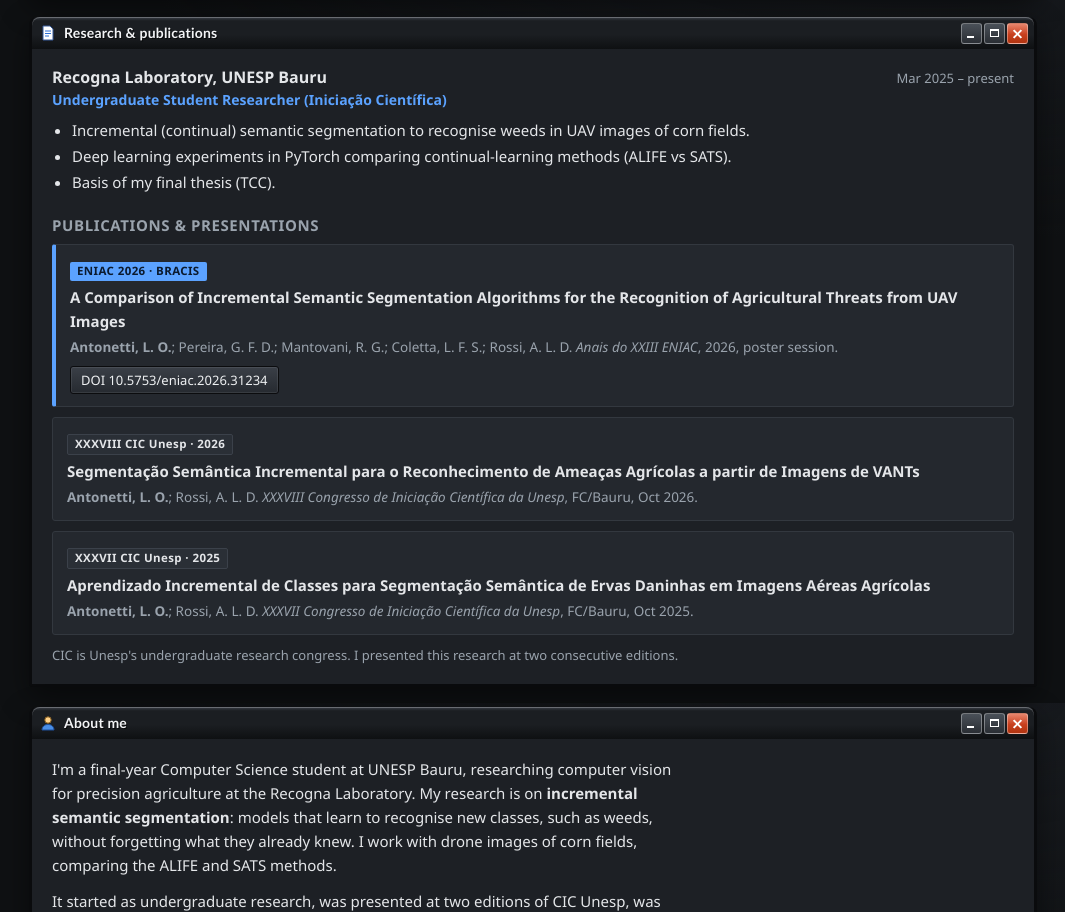
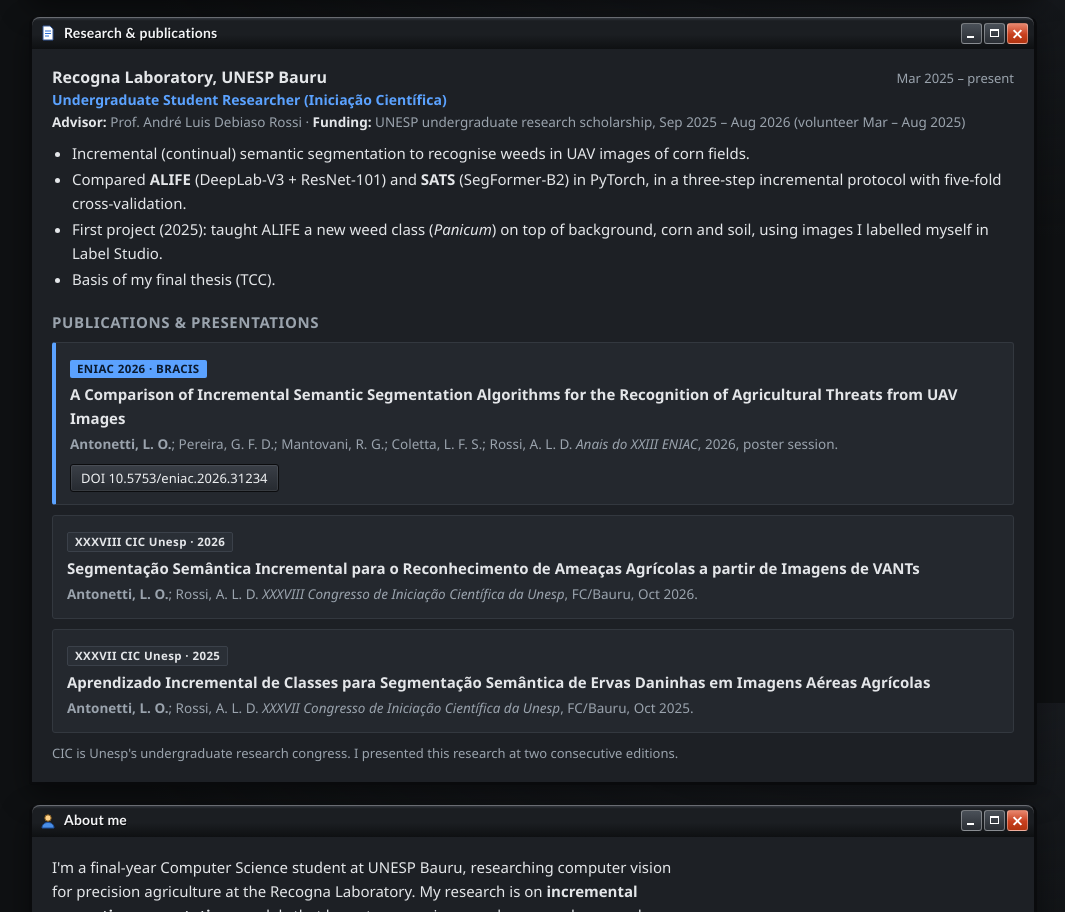
Before and after one commit to Antonetti-Lucas/Antonetti-Lucas.github.io, a plain HTML site: page index.html in a window 1280 px wide. Shown: the part 897-1809 px from the top of the page, without its empty margins (107-1172 px from the left). Drawn offline with Linux system fonts and the light colour scheme.

Commit message:
Research: add advisor, funding and model names (ALIFE, SATS)
Co-Authored-By: Claude Opus 5.5 <noreply@anthropic.com>

```diff
--- a/index.html
+++ b/index.html
@@ -129,14 +129,20 @@
           <span class="when"><span data-l="en">Mar 2025 – present</span><span data-l="pt">mar 2025 – atual</span></span>
         </div>
         <p class="role"><span data-l="en">Undergraduate Student Researcher (Iniciação Científica)</span><span data-l="pt">Iniciação Científica</span></p>
+        <p class="meta">
+          <span data-l="en"><strong>Advisor:</strong> Prof. André Luis Debiaso Rossi · <strong>Funding:</strong> UNESP undergraduate research scholarship, Sep 2025 – Aug 2026 (volunteer Mar – Aug 2025)</span>
+          <span data-l="pt"><strong>Orientador:</strong> Prof. André Luis Debiaso Rossi · <strong>Bolsa:</strong> bolsista de IC (UNESP), set 2025 – ago 2026 (voluntário mar – ago 2025)</span>
+        </p>
         <ul data-l="en">
           <li>Incremental (continual) semantic segmentation to recognise weeds in UAV images of corn fields.</li>
-          <li>Deep learning experiments in PyTorch comparing continual-learning methods (ALIFE vs SATS).</li>
+          <li>Compared <strong>ALIFE</strong> (DeepLab-V3 + ResNet-101) and <strong>SATS</strong> (SegFormer-B2) in PyTorch, in a three-step incremental protocol with five-fold cross-validation.</li>
+          <li>First project (2025): taught ALIFE a new weed class (<em>Panicum</em>) on top of background, corn and soil, using images I labelled myself in Label Studio.</li>
           <li>Basis of my final thesis (TCC).</li>
         </ul>
         <ul data-l="pt">
           <li>Segmentação semântica incremental (aprendizado contínuo) para reconhecer plantas daninhas em imagens de VANTs de lavouras de milho.</li>
-          <li>Experimentos de deep learning em PyTorch comparando métodos de aprendizado contínuo (ALIFE vs SATS).</li>
+          <li>Comparei o <strong>ALIFE</strong> (DeepLab-V3 + ResNet-101) e o <strong>SATS</strong> (SegFormer-B2) em PyTorch, em um protocolo incremental de três etapas com validação cruzada de cinco partições.</li>
+          <li>Primeiro projeto (2025): ensinei ao ALIFE uma nova classe de planta daninha (<em>Panicum</em>) além de fundo, milho e solo, com imagens que eu mesmo anotei no Label Studio.</li>
           <li>Base do meu TCC.</li>
         </ul>
       </div>
--- a/style.css
+++ b/style.css
@@ -277,6 +277,8 @@ html[data-theme="luna"] .focus strong { color: var(--accent); }
 .when { font-size: 13px; color: var(--muted); white-space: nowrap; }
 .role { margin: 2px 0 6px; font-size: 14px; color: var(--accent); font-weight: 600; }
 .entry p { margin: 0; }
+.entry .meta { margin: 0 0 8px; font-size: 13.5px; color: var(--muted); }
+.entry .meta strong { color: var(--body-text); font-weight: 600; }
 .entry ul { margin: 6px 0 0; padding-left: 20px; }
 .entry li + li { margin-top: 2px; }
 
```
